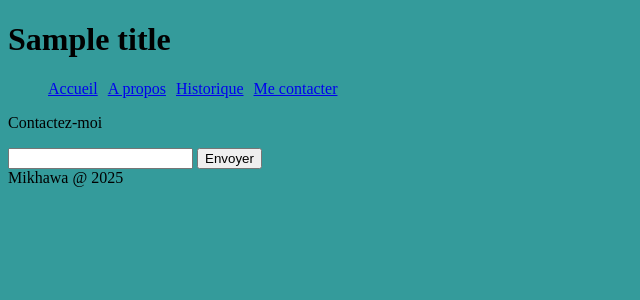
After one commit to WebDevCF2m/vvvvv, a PHP site: template templates/contactView.php in a window 1280 px wide. The commit adds this page. Shown: the top 300 px of the page, without its empty margins (0-640 px from the left). Run offline with PHP 8.4, Linux system fonts and the light colour scheme; the template is opened without the code that fills it: most values are stand-ins (such as "Sample title", 1, 10 or a date in 2020).

Commit message:
contact ok

```diff
--- a/public/css/style.css
+++ b/public/css/style.css
@@ -1,3 +1,6 @@
+body{
+    background-color: rgb(52, 155, 155);
+}
 ul{
     display: flex;
     list-style:none;
--- a/public/index.php
+++ b/public/index.php
@@ -12,8 +12,8 @@ if(isset($_GET['p'])){
             include "../templates/histoireView.php";
             break;
         case "contact":
-            $title = "Mon histoire";
-            include "../templates/histoireView.php";
+            $title = "Me contacter";
+            include "../templates/contactView.php";
             break;
     }
 
--- /dev/null
+++ b/templates/contactView.php
@@ -0,0 +1,29 @@
+<!DOCTYPE html>
+<html lang="en">
+<head>
+    <meta charset="UTF-8">
+    <meta name="viewport" content="width=device-width, initial-scale=1.0">
+    <title><?=$title?></title>
+    <link href="css/style.css" rel="stylesheet">
+</head>
+<body>
+    <h1><?=$title?></h1>
+    <nav>
+        <?php
+    include "inc/menuIncView.php";
+        ?>
+    </nav>
+<div id="content">
+    <p>Contactez-moi</p>
+    <form action="" method="POST">
+        <input name="login" type="text">
+        <input type="submit" value="Envoyer">
+    </form>
+</div>
+    <footer>
+    <?php
+    include "inc/footerIncView.php";
+        ?>
+    </footer>
+</body>
+</html>
```
